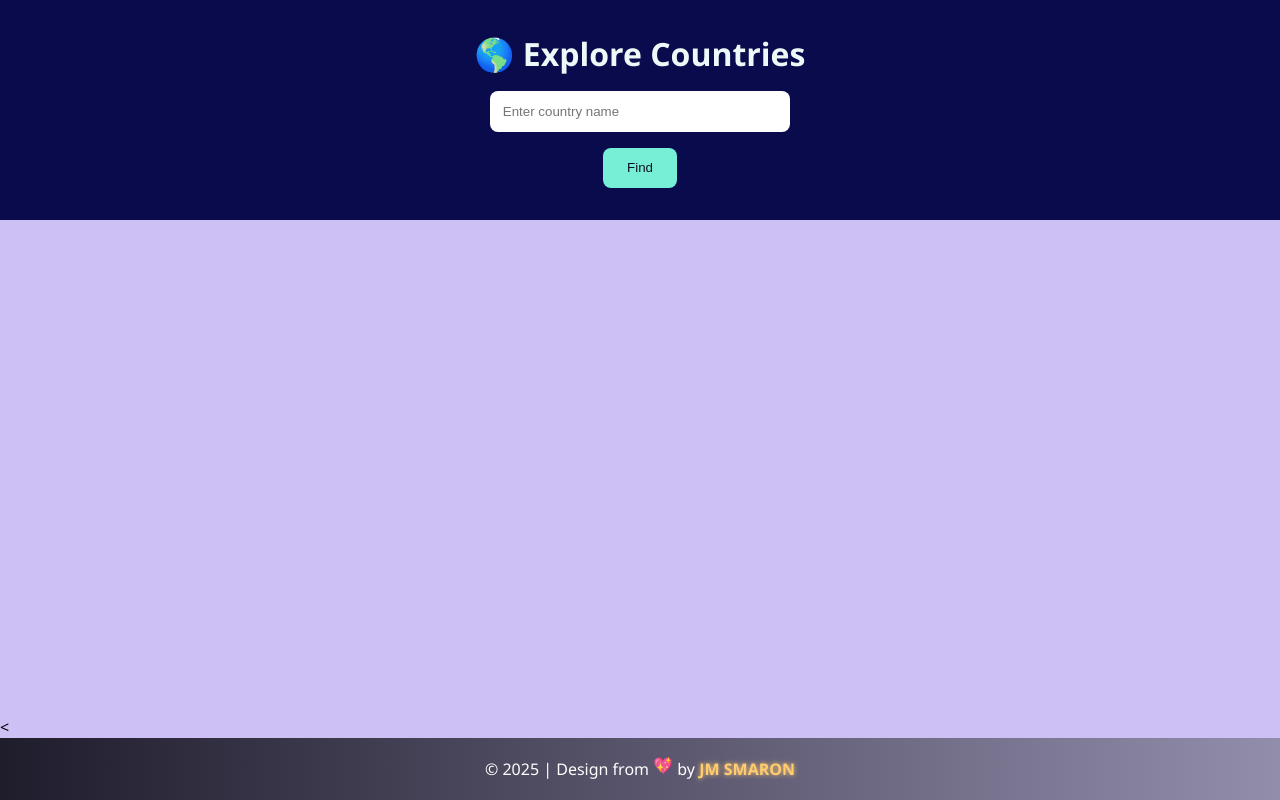
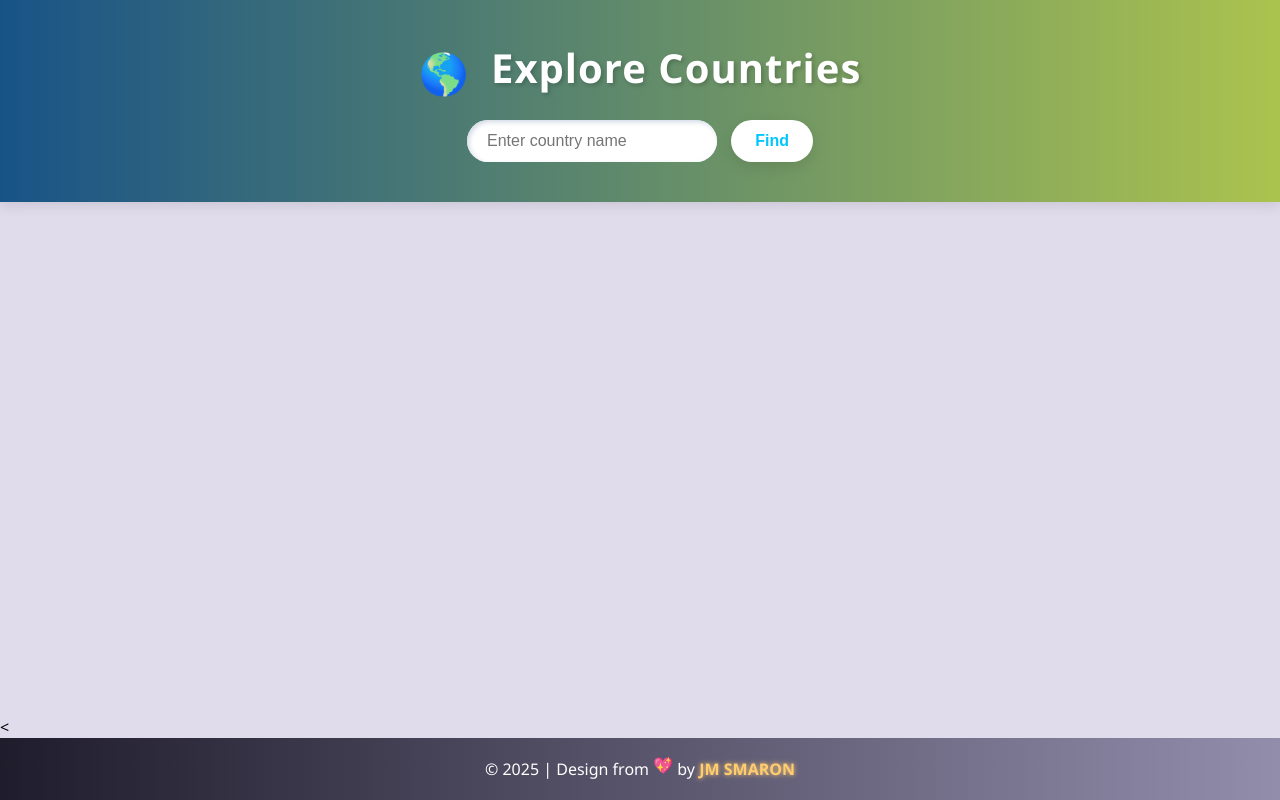
Before and after one commit to JM-Smaron/My_API_based_Website, a plain HTML site: page index.html in a window 1280 px wide. Drawn offline with Linux system fonts and the light colour scheme.

Commit message:
changed more design

```diff
--- a/styling.css
+++ b/styling.css
@@ -14,46 +14,81 @@
 
 body {
     font-family: 'Segoe UI', Tahoma, Geneva, Verdana, sans-serif;
-    background-color: #cdc0f4;
+    background-color: #e0dcec;
     min-height: 100vh;
     display: flex;
     flex-direction: column;
 }
 
 header {
-    background-color: #090b4d;
-    padding: 2rem;
-    color: rgb(239, 248, 248);
+    background: linear-gradient(to right, #185387, #abc34e);
+    padding: 40px 20px;
     text-align: center;
+    color: white;
+    box-shadow: 0 4px 12px rgba(0, 0, 0, 0.1);
   }
 
-header .container {
-    display: flex;
-    flex-direction: column;
-    gap: 1rem;
-    align-items: center;
+  .container h1 {
+    font-size: 2.5rem;
+    font-weight: bold;
+    margin-bottom: 20px;
+    letter-spacing: 1px;
+    animation: fadeIn 1.5s ease-out;
+  }
+
+  .container .emoji {
+    font-size: 2.5rem;
+    vertical-align: middle;
+    animation: bounce 2s infinite;
+  }
+
+  .container .title {
+    padding-left: 10px;
+    text-shadow: 2px 2px 4px rgba(0,0,0,0.2);
   }
 
   input#searchBox {
-    padding: 0.8rem;
-    width: 300px;
+    padding: 12px 20px;
+    width: 250px;
+    border-radius: 25px;
     border: none;
-    border-radius: 8px;
+    outline: none;
+    font-size: 1rem;
+    margin-right: 10px;
+    box-shadow: inset 2px 2px 5px #d1d9e6, inset -3px -3px 7px #ffffff;
   }
 
   button {
-    padding: 0.8rem 1.5rem;
-    background-color: #77efd7;
-    color: rgb(14, 18, 37);
+    padding: 12px 24px;
+    border-radius: 25px;
     border: none;
-    border-radius: 8px;
+    background-color: #ffffff;
+    color: #00c6ff;
+    font-size: 1rem;
+    font-weight: bold;
     cursor: pointer;
-    transition: background-color 0.3s;
+    transition: 0.3s ease;
+    box-shadow: 0 5px 15px rgba(0,0,0,0.1);
   }
 
   button:hover {
-    background-color: #3dcdab;
+    background-color: #00c6ff;
+    color: white;
+    transform: translateY(-2px);
+    box-shadow: 0 8px 20px rgba(0, 198, 255, 0.3);
   }
+
+  /* Animations */
+  @keyframes bounce {
+    0%, 100% { transform: translateY(0); }
+    50%      { transform: translateY(-5px); }
+  }
+
+  @keyframes fadeIn {
+    from { opacity: 0; transform: translateY(-10px); }
+    to   { opacity: 1; transform: translateY(0); }
+  }
+
 
 #displayArea {
     flex: 1;
```
Lines whose indentation alone changed are shown as unchanged.
